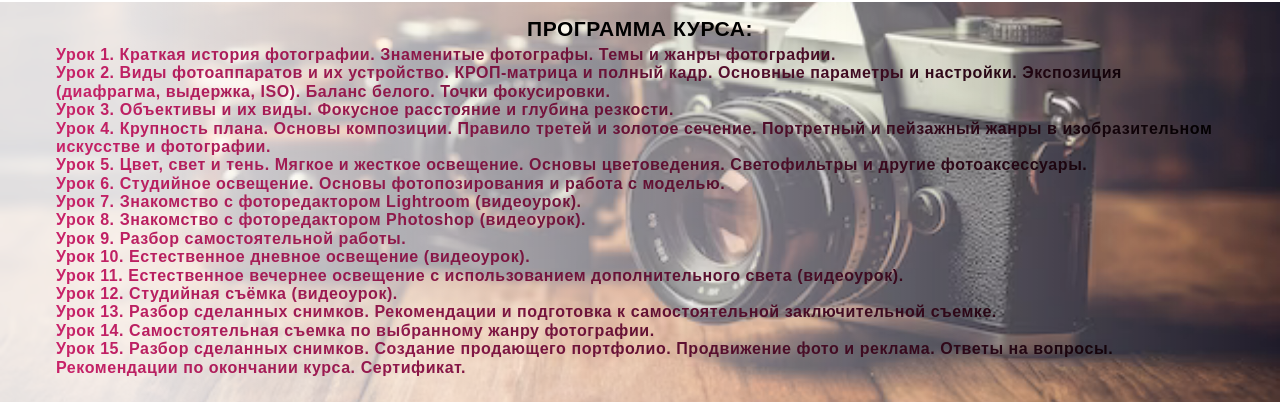
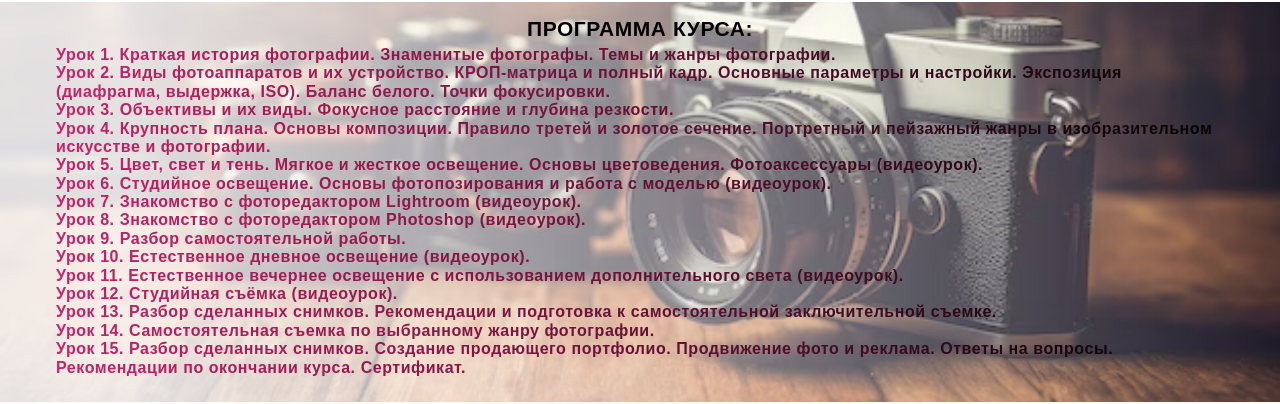
Before and after one commit to RomanVikulov/courses_photo, a website built with Parcel: page src/index.html in a window 1280 px wide. Shown: the part 1578-1982 px from the top of the page. Built offline with nearby package versions, Linux system fonts and the light colour scheme.

Commit message:
Update program.html

```diff
--- a/src/partials/program.html
+++ b/src/partials/program.html
@@ -23,11 +23,11 @@
         </li>
         <li class="program__list--text">
           <strong>Урок 5. </strong>Цвет, свет и тень. Мягкое и жесткое
-          освещение. Основы цветоведения. Светофильтры и другие фотоаксессуары.
+          освещение. Основы цветоведения. Фотоаксессуары (видеоурок).
         </li>
         <li class="program__list--text">
           <strong>Урок 6. </strong>Студийное освещение. Основы фотопозирования и
-          работа с моделью.
+          работа с моделью (видеоурок).
         </li>
         <li class="program__list--text">
           <strong>Урок 7. </strong>Знакомство с фоторедактором Lightroom
```
